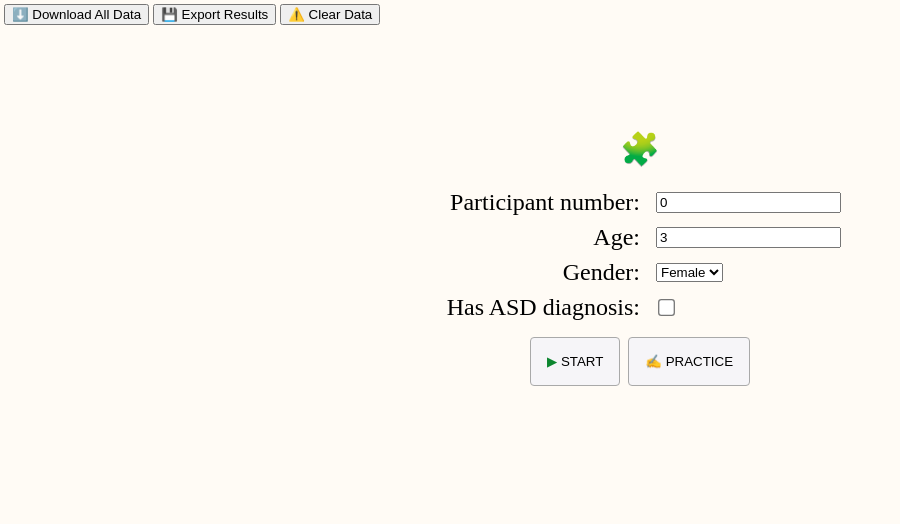
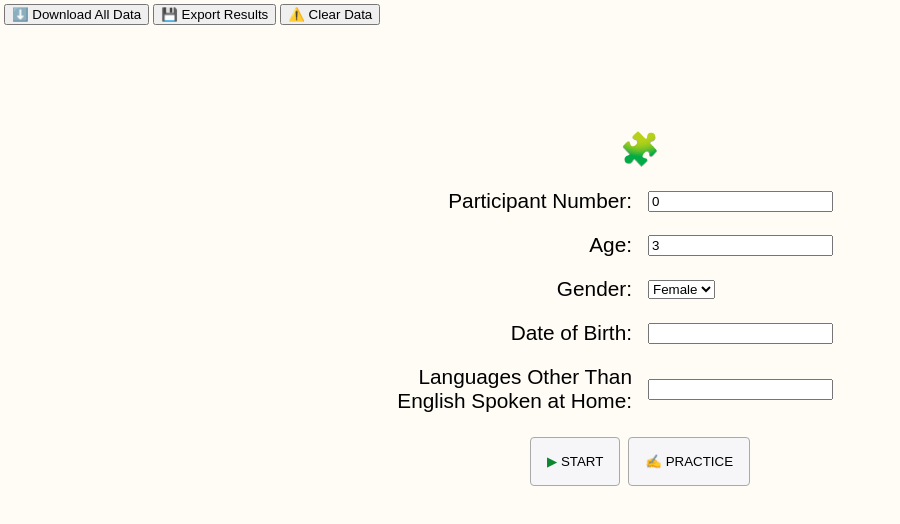
Before and after one commit to yeojono/breece, a SvelteKit app: page / in a window 1280 px wide. Shown: the top 524 px of the page, without its empty margins (0-900 px from the left). Built offline with nearby package versions, Linux system fonts and the light colour scheme.

Commit message:
Add new participant details, add skip symbol, and new practice sequence

```diff
--- a/src/app.html
+++ b/src/app.html
@@ -9,6 +9,7 @@
 			body {
 				background: #FFFBF5;
 				box-sizing: border-box;
+				font-family: sans-serif;
 			}
 		</style>
 	</head>
--- a/src/components/demographic-form.svelte
+++ b/src/components/demographic-form.svelte
@@ -3,23 +3,24 @@
 		participantNumber: '13',
 		age: '4',
 		gender: 'female',
-		hasAsdDiagnosis: false
+		dateOfBirth: '',
+		languages: '',
 	};
 </script>
 
 <div class="form">
-	<div class="form-row">
-		<label for="participant-number">Participant number:</label>
+	<label for="participant-number">Participant Number:</label>
+	<div class="input-container">
 		<input id="participant-number" type="text" bind:value={fields.participantNumber} />
 	</div>
 
-	<div class="form-row">
-		<label for="age">Age:</label>
+	<label for="age">Age:</label>
+	<div class="input-container">
 		<input id="age" type="text" bind:value={fields.age} />
 	</div>
 
-	<div class="form-row">
-		<label for="gender">Gender:</label>
+	<label for="gender">Gender:</label>
+	<div class="input-container">
 		<select id="gender" bind:value={fields.gender}>
 			<option value="female">Female</option>
 			<option value="male">Male</option>
@@ -27,35 +28,35 @@
 		</select>
 	</div>
 
-	<div class="form-row">
-		<label for="has-asd-diagnosis">Has ASD diagnosis:</label>
-        <input id="has-asd-diagnosis" type="checkbox" bind:checked={fields.hasAsdDiagnosis} />
+	<label for="date-of-birth">Date of Birth:</label>
+	<div class="input-container">
+		<input id="date-of-birth" type="text" bind:value={fields.dateOfBirth} />
+	</div>
+
+	<label for="languages">Languages Other Than English Spoken at Home:</label>
+	<div class="input-container">
+		<input id="languages" type="text" bind:value={fields.languages} />
 	</div>
 </div>
 
 <style>
 	.form {
-		display: flex;
-		flex-direction: column;
-        gap: 8px;
+		display: grid;
+		grid-template-columns: 250px 250px;
+		grid-row-gap:    20px;
+		grid-column-gap: 1rem;
 
-		width: 400px;
-        font-size:x-large;
-
-        margin-bottom: 16px;
-	}
-	.form-row {
-		display: flex;
-        align-items: center;
+        font-size: 1.3rem;
+		margin-bottom: 24px;
 	}
 
     label {
-        min-width: 200px;
-        margin-right: 16px;
         text-align: right;
     }
 
-    input[type=checkbox] {
-        transform: scale(1.3);
-    }
+	.input-container {
+		display: flex;
+		align-items: center;
+	}
+
 </style>
--- a/src/components/sequence-puzzle.svelte
+++ b/src/components/sequence-puzzle.svelte
@@ -102,7 +102,7 @@
 	</div>
 	{#if !enteringConfidence}
 		<button class="skip-button" on:click={handleSkip}>
-			Skip
+			🚫 Skip
 		</button>
 	{/if}
 </div>
@@ -120,6 +120,7 @@
 
 	.skip-button {
 		padding: 24px 32px;
+		font-size: 1rem;
 	}
 
 	button {
--- a/src/data/puzzles.ts
+++ b/src/data/puzzles.ts
@@ -32,7 +32,8 @@ export interface PuzzleConfig {
 export const practicePuzzles: { [key: string]: PuzzleConfig } = {
 	'easy1': { puzzleId: 'easy1', sequence: 'ABABABABA', a: 'triangle', b: 'circle' },
 	'medium2': { puzzleId: 'medium2', sequence: 'AABAABAAB', a: 'square', b: 'plus' },
-	'random1': { puzzleId: 'random1', sequence: 'ABAABBBAA', a: 'pentagon', b: 'star' }
+	'random1': { puzzleId: 'random1', sequence: 'ABAABBBAA', a: 'pentagon', b: 'star' },
+	'hard1': { puzzleId: 'hard1', sequence: 'AABAAABAA', a: 'triangle', b: 'octagon' },
 };
 
 export const puzzles: { [key: string]: PuzzleConfig } = {
--- a/src/routes/+page.svelte
+++ b/src/routes/+page.svelte
@@ -14,7 +14,8 @@
 		participantNumber: '0',
 		age: '3',
 		gender: 'female' as const,
-		hasAsdDiagnosis: false
+		dateOfBirth: '',
+		languages: '',
 	};
 
 	const beginChallenge = () => {
--- a/src/store/result.ts
+++ b/src/store/result.ts
@@ -30,7 +30,8 @@ export interface DemographicInfo {
 	participantNumber: string;
 	age: string;
 	gender: Gender;
-	hasAsdDiagnosis: boolean;
+	dateOfBirth: string;
+	languages: string;
 }
 
 export interface Result {
@@ -129,14 +130,14 @@ export const exportToCsv = () => {
 			`${puzzleId} confidence3`,
 			`${puzzleId} confidence3 time`,
 		]);
-	const headerRow = `id,date,participant number,age,gender,has ASD diagnosis,${puzzleColumns.join(
+	const headerRow = `id,date,participant number,age,gender,date of birth,languages,${puzzleColumns.join(
 		','
 	)}`;
 
 	const dataRows = Object.entries<typeof store.results.puzzleResponses>(store.results)
 		.map(([challengeId, { date, demographicInfo, puzzleResponses, puzzleOrder }]) => {
 			try {
-				let dataRow = `${challengeId},${date},${demographicInfo.participantNumber},${demographicInfo.age},${demographicInfo.gender},${demographicInfo.hasAsdDiagnosis},`;
+				let dataRow = `${challengeId},${date},${demographicInfo.participantNumber},${demographicInfo.age},${demographicInfo.gender},${demographicInfo.dateOfBirth},${demographicInfo.languages},`;
 				dataRow += Object.keys(puzzles)
 					.map((pid) => {
 						const orderColumn = puzzleOrder.indexOf(pid) + 1
```
